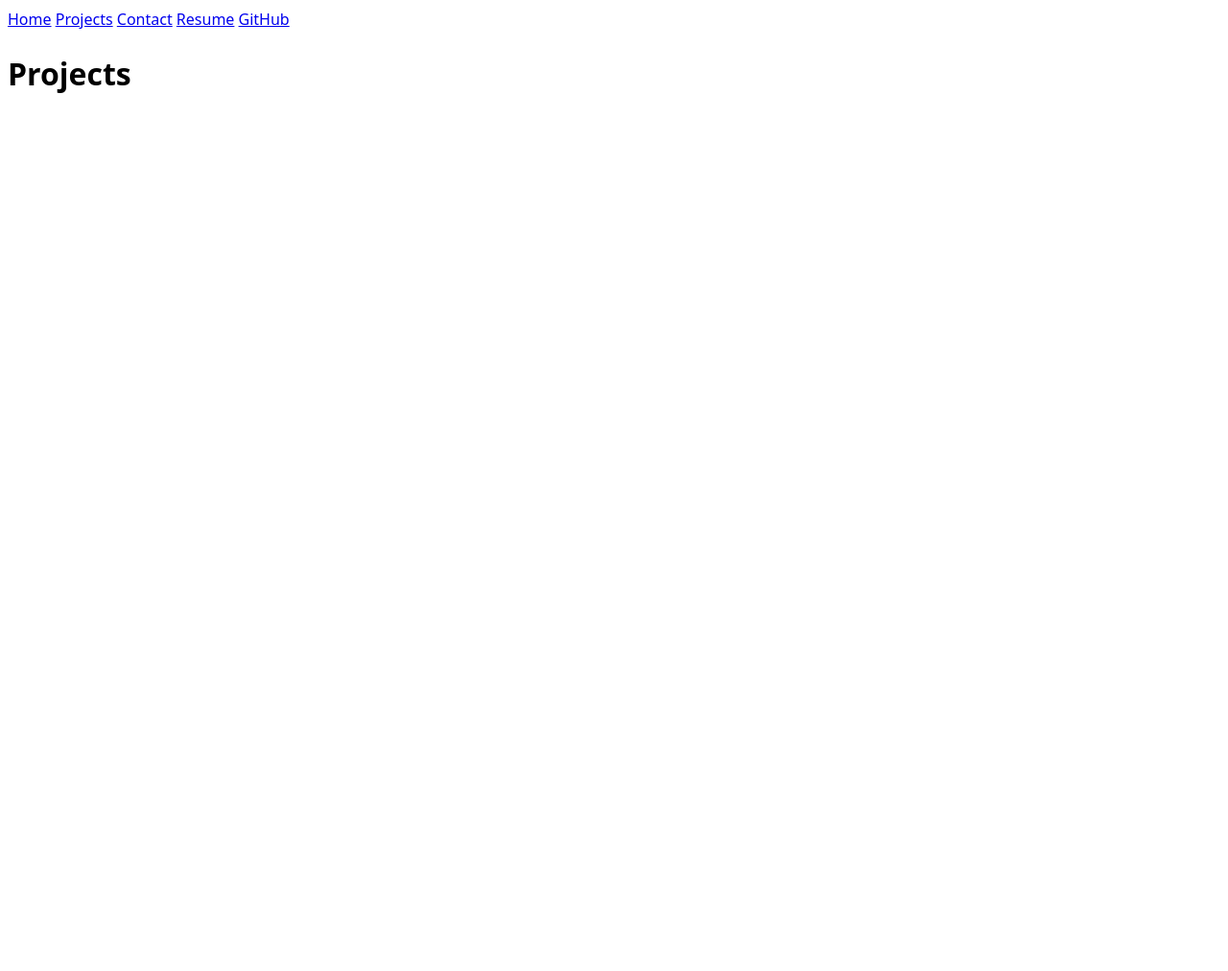
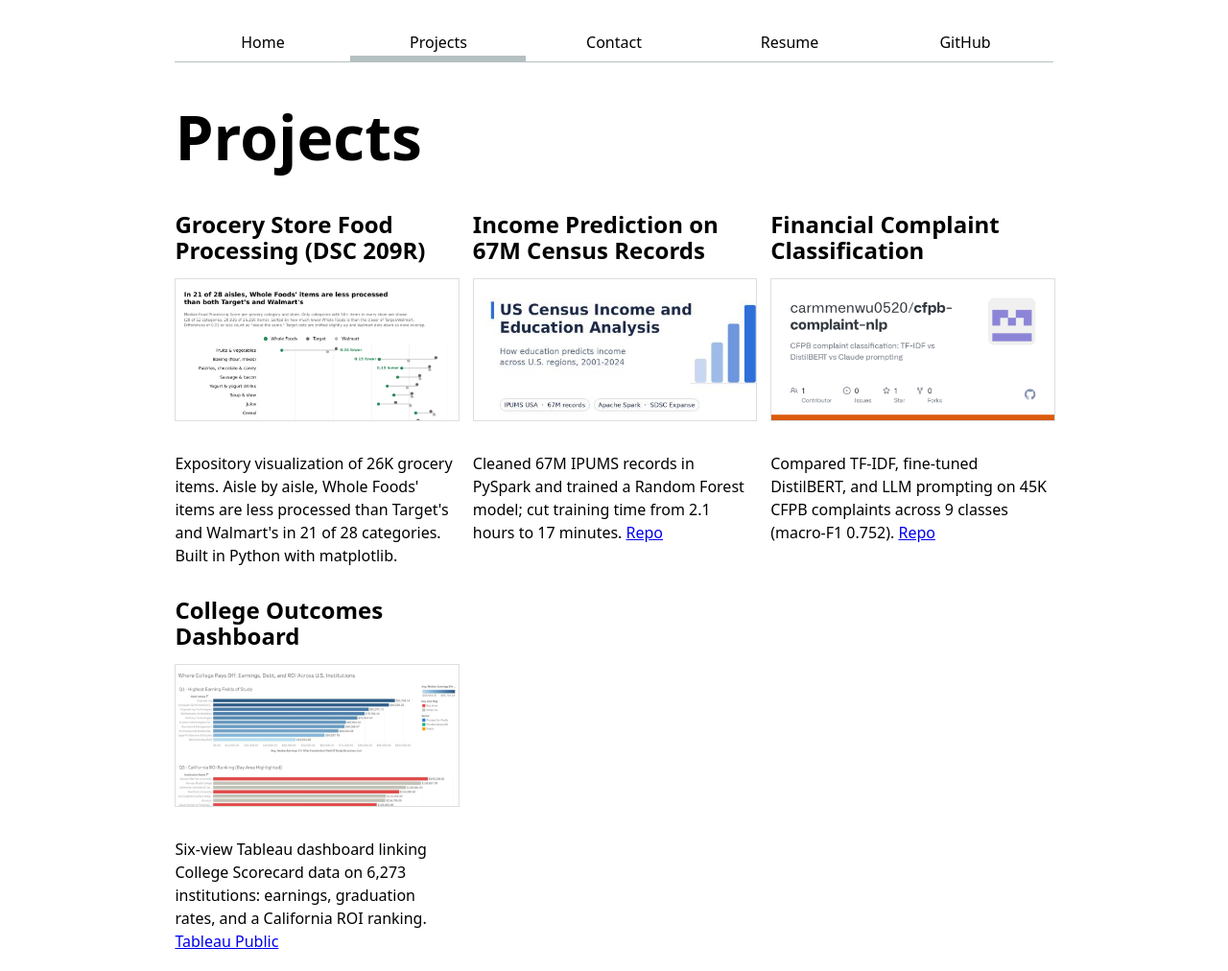
Before and after one commit to carmenwu0520/portfolio, a plain HTML site: page projects/index.html in a window 1280 px wide. Shown: the whole page at 96% size. Before the commit the page ends 800 px from the top, so only its background shows below. Drawn offline with Linux system fonts and the light colour scheme.

Commit message:
Lab 2: CSS styling

```diff
--- a/projects/index.html
+++ b/projects/index.html
@@ -9,11 +9,33 @@
 <body>
     <nav>
         <a href="../">Home</a>
-        <a href="../projects/">Projects</a>
+        <a href="../projects/" class="current">Projects</a>
         <a href="../contact/">Contact</a>
         <a href="../resume/">Resume</a>
         <a href="https://github.com/carmenwu0520" target="_blank">GitHub</a>
     </nav>
     <h1>Projects</h1>
+   <div class="projects">
+       <article>
+           <h2>Grocery Store Food Processing (DSC 209R)</h2>
+           <img src="../images/grocery-processing.png" alt="Dot plot comparing how processed foods are at Whole Foods, Target, and Walmart by aisle">
+           <p>Expository visualization of 26K grocery items. Aisle by aisle, Whole Foods' items are less processed than Target's and Walmart's in 21 of 28 categories. Built in Python with matplotlib.</p>
+       </article>
+       <article>
+           <h2>Income Prediction on 67M Census Records</h2>
+           <img src="../images/census-income.png" alt="Title card for the U.S. Census income and education analysis, 67M IPUMS records with Apache Spark">
+           <p>Cleaned 67M IPUMS records in PySpark and trained a Random Forest model; cut training time from 2.1 hours to 17 minutes. <a href="https://github.com/carmenwu0520/dsc232r-group-project" target="_blank">Repo</a></p>
+       </article>
+       <article>
+           <h2>Financial Complaint Classification</h2>
+           <img src="../images/cfpb-nlp.png" alt="GitHub repository card for cfpb-complaint-nlp: TF-IDF vs DistilBERT vs Claude prompting">
+           <p>Compared TF-IDF, fine-tuned DistilBERT, and LLM prompting on 45K CFPB complaints across 9 classes (macro-F1 0.752). <a href="https://github.com/carmenwu0520/cfpb-complaint-nlp" target="_blank">Repo</a></p>
+       </article>
+       <article>
+           <h2>College Outcomes Dashboard</h2>
+           <img src="../images/college-dashboard.png" alt="Tableau dashboard showing highest-earning fields of study and a California college ROI ranking">
+           <p>Six-view Tableau dashboard linking College Scorecard data on 6,273 institutions: earnings, graduation rates, and a California ROI ranking. <a href="https://public.tableau.com/app/profile/jiamin.wu" target="_blank">Tableau Public</a></p>
+       </article>
+   </div>
 </body>
 </html>
--- a/style.css
+++ b/style.css
@@ -1,10 +1,127 @@
+:root {
+  --color-accent: oklch(65% 50% 0);
+}
+
+html {
+  accent-color: var(--color-accent);
+}
+
 body {
-  /* Set line height to 1.5 times the font size
-     and use the OS's UI font as the website font */
   font: 100%/1.5 system-ui;
+  max-width: 100ch;
+  margin-inline: auto;
+  padding: 1em;
 }
 
 img {
   max-width: 100%;
   height: auto;
 }
+
+nav {
+  display: flex;
+  margin-bottom: 1em;
+  border-bottom: 1px solid oklch(80% 3% 200);
+
+  a {
+    flex: 1;
+    text-decoration: none;
+    color: inherit;
+    text-align: center;
+    padding: 0.5em;
+  }
+
+  a.current {
+    border-bottom: 0.4em solid oklch(80% 3% 200);
+    padding-bottom: 0.1em;
+  }
+
+  a:hover {
+    border-bottom: 0.4em solid var(--color-accent);
+    padding-bottom: 0.1em;
+    background-color: oklch(from var(--color-accent) 95% 5% h);
+  }
+}
+
+input, textarea, button {
+  font: inherit;
+}
+
+form {
+  display: grid;
+  grid-template-columns: auto 1fr;
+  gap: 1em;
+
+  label {
+    display: grid;
+    grid-template-columns: subgrid;
+    grid-column: 1 / -1;
+  }
+
+  button {
+    grid-column: 1 / -1;
+  }
+}
+
+.projects {
+  display: grid;
+  grid-template-columns: repeat(auto-fill, minmax(15em, 1fr));
+  gap: 1em;
+
+  article {
+    display: grid;
+    grid-template-rows: subgrid;
+    grid-row: span 3;
+  }
+
+  h2 {
+    margin: 0;
+  }
+
+  /* make every project image the same shape */
+  img {
+    width: 100%;
+    aspect-ratio: 2 / 1;
+    object-fit: cover;
+    object-position: top;
+    border: 1px solid oklch(90% 0 0);
+  }
+}
+
+h1 {
+  font-size: 400%;
+}
+
+h1, h2, h3, h4, h5, h6 {
+  line-height: 1.1;
+  text-wrap: balance;
+}
+
+.resume {
+  section {
+    margin-block: 2em;
+  }
+
+  h2 {
+    color: var(--color-accent);
+    border-bottom: 2px solid oklch(from var(--color-accent) 85% 10% h);
+    padding-bottom: 0.2em;
+  }
+
+  article header {
+    display: flex;
+    flex-wrap: wrap;
+    justify-content: space-between;
+    align-items: baseline;
+    column-gap: 1em;
+
+    h3, p {
+      margin: 0;
+    }
+
+    p {
+      color: gray;
+      font-size: 0.9em;
+    }
+  }
+}
```
Also changed, not shown: contact/index.html (+2 -2 lines), index.html (+1 -1 lines), resume/index.html (+2 -2 lines), images/census-income.png (added), images/cfpb-nlp.png (added), images/college-dashboard.png (added), images/grocery-processing.png (added).
